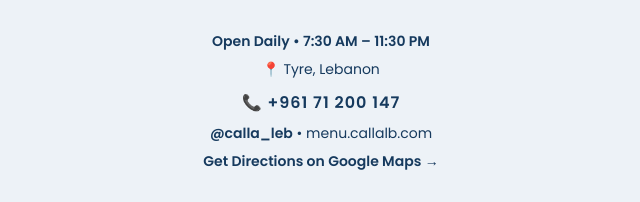
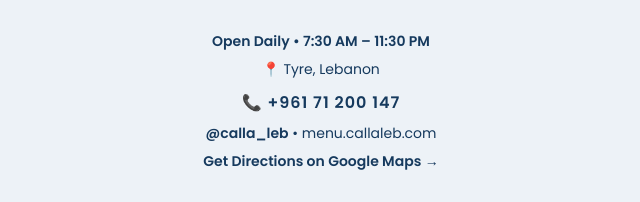
Before and after one commit to mhmdswaidan/menu.callaleb.com, a plain HTML site: page calla/index.html in a window 1280 px wide. Shown: the part 1572-1774 px from the top of the page, 319-959 px from the left. Drawn offline with nearby package versions, Linux system fonts and the light colour scheme; a web font is replaced by a local one.

Commit message:
Update index.html

```diff
--- a/calla/index.html
+++ b/calla/index.html
@@ -69,7 +69,7 @@ body{background:#EDF2F7;color:#1A2E44;font-family:'Poppins',sans-serif;padding:2
 <a class="btn" href="https://www.google.com/maps?q=33.2653996,35.2041311" target="_blank">GET DIRECTIONS →</a>
 <small>33.2653996, 35.2041311</small>
 </div>
-<div class="footer"><b>Open Daily • 7:30 AM – 11:30 PM</b><br>📍 Tyre, Lebanon<br><div class="phone">📞 +961 71 200 147</div><a href="https://instagram.com/calla_leb">@calla_leb</a> • menu.callalb.com<br><a href="https://www.google.com/maps?q=33.2653996,35.2041311" target="_blank">Get Directions on Google Maps →</a></div>
+<div class="footer"><b>Open Daily • 7:30 AM – 11:30 PM</b><br>📍 Tyre, Lebanon<br><div class="phone">📞 +961 71 200 147</div><a href="https://instagram.com/calla_leb">@calla_leb</a> • menu.callaleb.com<br><a href="https://www.google.com/maps?q=33.2653996,35.2041311" target="_blank">Get Directions on Google Maps →</a></div>
 <script>
 const items=[
  {cat:'gateaux',name:'Classic Cruller',desc:'Light choux, vanilla glaze',price:'6.00 $',img:'images/01.jpg'},
```
